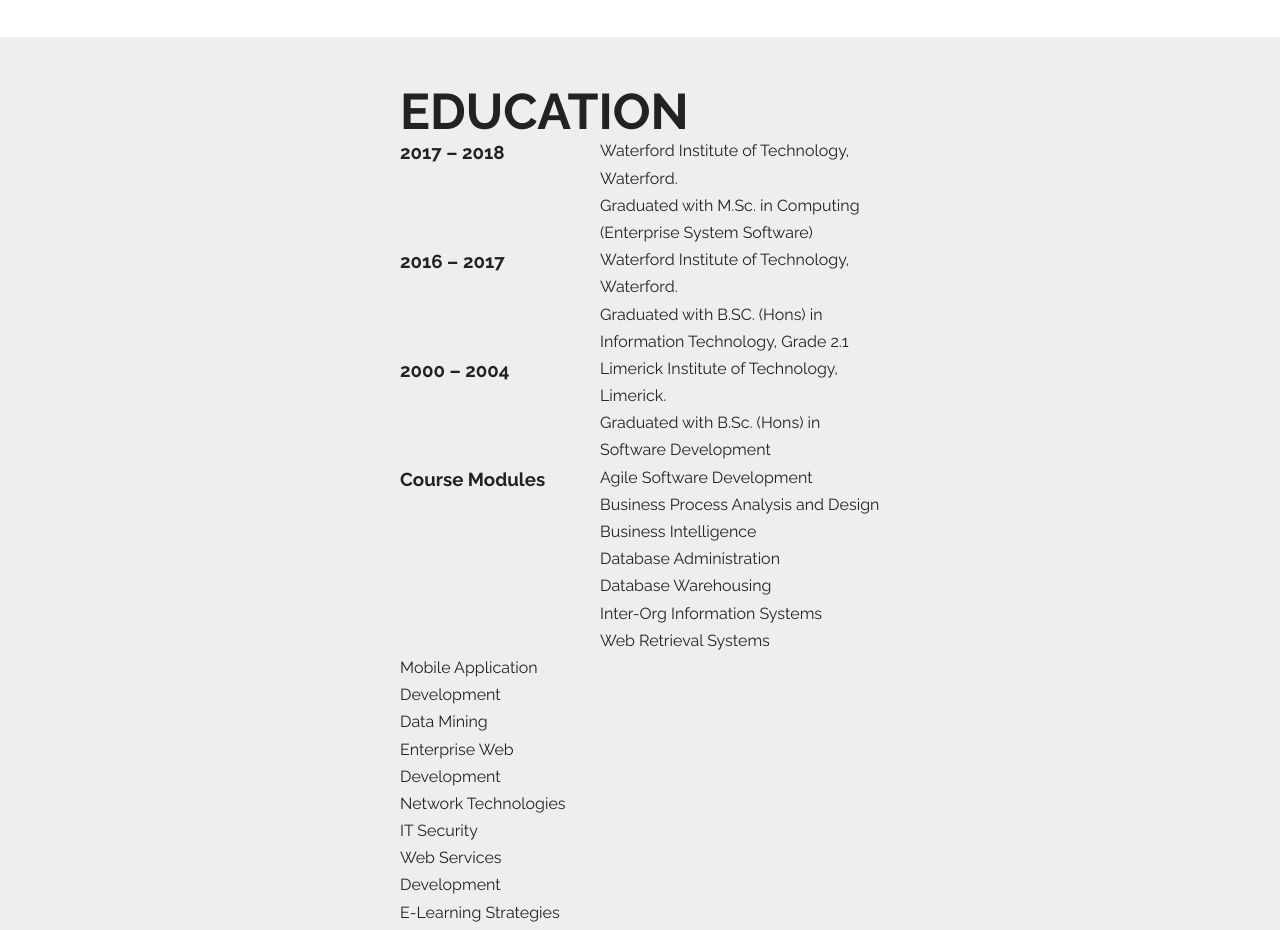
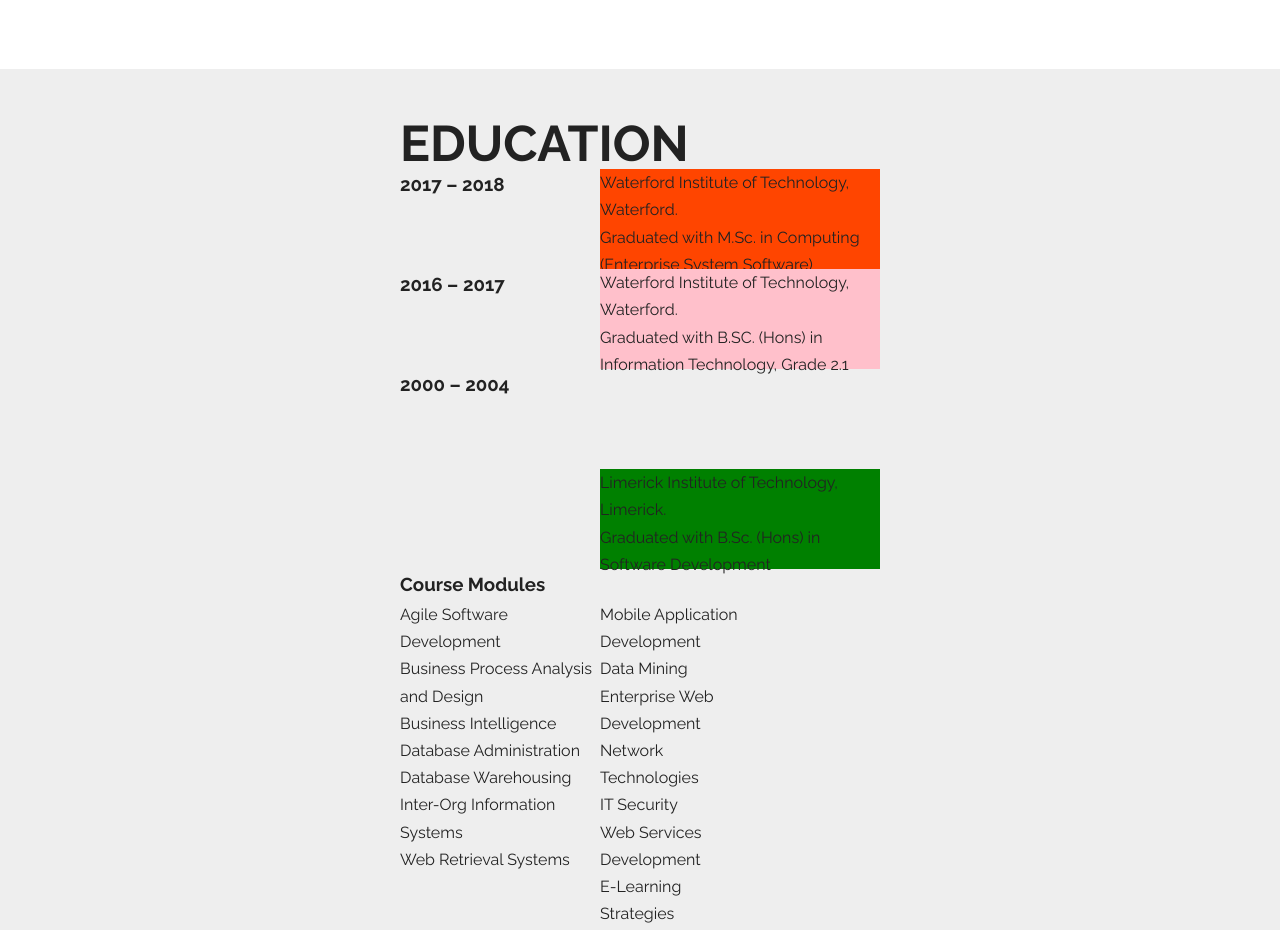
Before and after one commit to tobsirl/Personal-Website, a website: page index.html in a window 1280 px wide. Shown: the part 680-1610 px from the top of the page. Drawn offline with Linux system fonts and the light colour scheme.

Commit message:
Using grid to place item, debugging with background color

```diff
--- a/index.html
+++ b/index.html
@@ -22,6 +22,10 @@
   <body>
     <div class="container-nav">
       <div class="header__navigation">
+
+        <div class="header__logo">
+          <h3>Tobsirl</h3>
+        </div>
         <ul class="header__list">
           <li class="header__item"><a href="" class="header__link">Home</a></li>
           <li class="header__item">
@@ -60,22 +64,22 @@
           </h2>
         </div>
         <div class="container">
-          <h3>2017 – 2018</h3>
-          <p class="paragraph">
+          <h3 class="year1">2017 – 2018</h3>
+          <p class="paragraph1">
             Waterford Institute of Technology, Waterford. <br />Graduated with
             M.Sc. in Computing (Enterprise System Software)
           </p>
-          <h3>2016 – 2017</h3>
-          <p class="paragraph">
+          <h3 class="year2">2016 – 2017</h3>
+          <p class="paragraph2">
             Waterford Institute of Technology, Waterford. <br />Graduated with
             B.SC. (Hons) in Information Technology, Grade 2.1
           </p>
-          <h3>2000 – 2004</h3>
-          <p class="paragraph">
+          <h3 class="year3">2000 – 2004</h3>
+          <p class="paragraph3">
             Limerick Institute of Technology, Limerick. <br />Graduated with
             B.Sc. (Hons) in Software Development
           </p>
-          <h3>Course Modules</h3>
+          <h3 class="course">Course Modules</h3>
           <div class="modules__section-left">
             <ul class="module__list">
               <li class="module__item">Agile Software Development</li>
--- a/sass/base/_base.scss
+++ b/sass/base/_base.scss
@@ -1,9 +1,9 @@
 *,
 *::after,
 *::before {
-  margin: 0rem;
+  margin: 0;
   padding: 0;
-  box-sizing: inherit;
+  box-sizing: border-box;
 }
 
 html {
--- a/sass/layout/_navigation.scss
+++ b/sass/layout/_navigation.scss
@@ -7,6 +7,11 @@
 
 .header {
   color: $basic-dark-color;
+
+  &__logo {
+
+
+  }
 
   &__navigation {
     //  border-bottom: 2px solid #777;
--- a/sass/pages/_home.scss
+++ b/sass/pages/_home.scss
@@ -6,9 +6,38 @@
 
   .container {
     display: grid;
-    grid-template-columns: 200px 1fr;
+    grid-template-columns: 200px repeat(2, 1fr);
+    grid-template-rows: repeat(4, 100px);
     justify-items: left;
     //align-content: center;
+  }
+  .year1 {
+    grid-column: 1 / 1;
+  }
+
+  .year2 {
+    grid-column: 1 / 2;
+  }
+
+  .year3 {
+    grid-column: 1 / 3;
+  }
+
+  .course {
+    grid-column: 1 / 4;
+  }
+
+  .paragraph1 {
+    grid-column: 2 / 4;
+    background: orangered;
+  }
+  .paragraph2 {
+    grid-column: 2 / 4;
+    background: pink
+  }
+  .paragraph3 {
+    grid-column: 2 / 4;
+    background: green
   }
 }
 
@@ -16,6 +45,7 @@
 }
 
 .modules__section-right {
+  //grid-row:  3 / 4;
 }
 
 .module__list {
```
Also changed, not shown: css/style.css.
